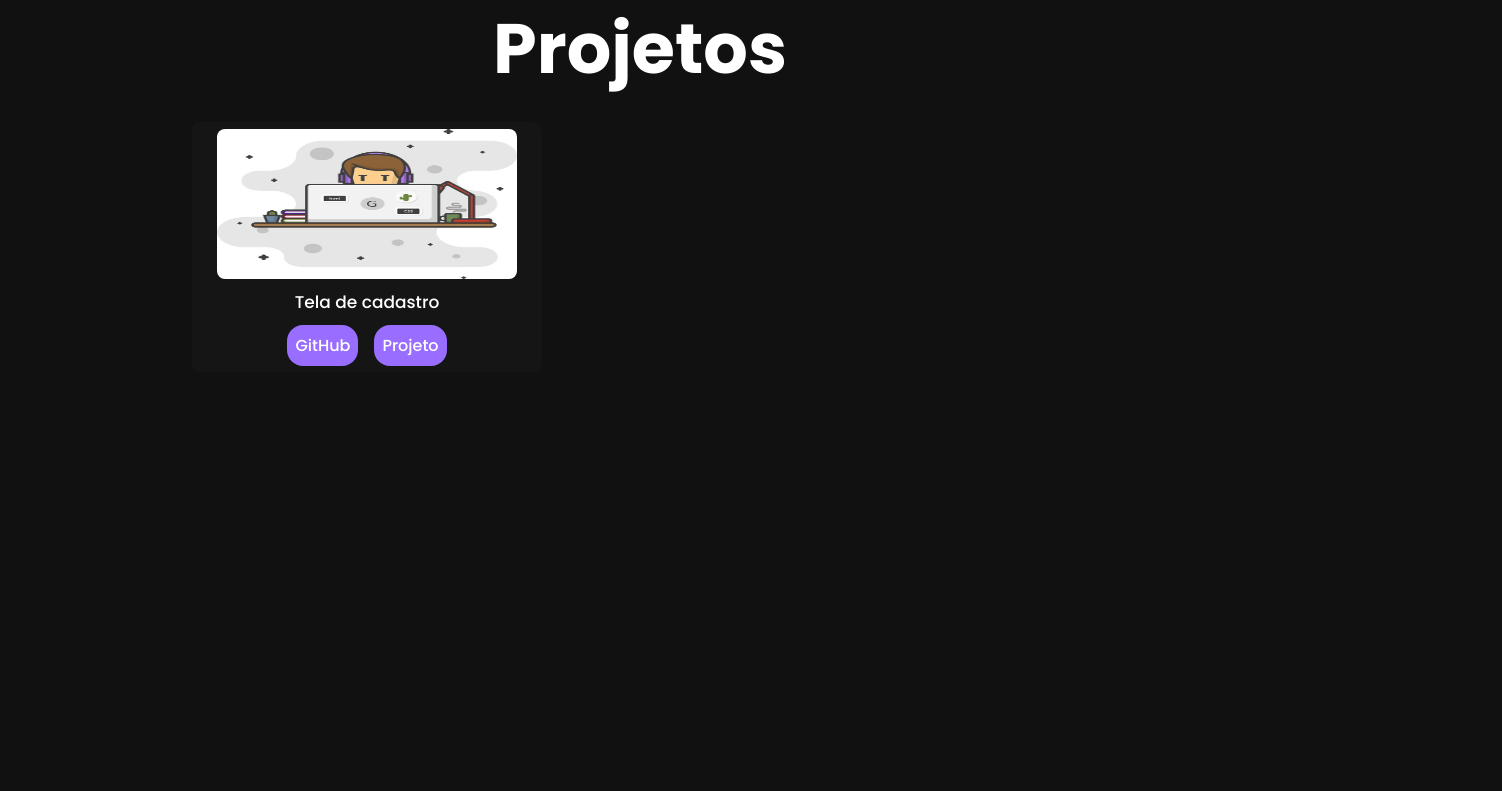
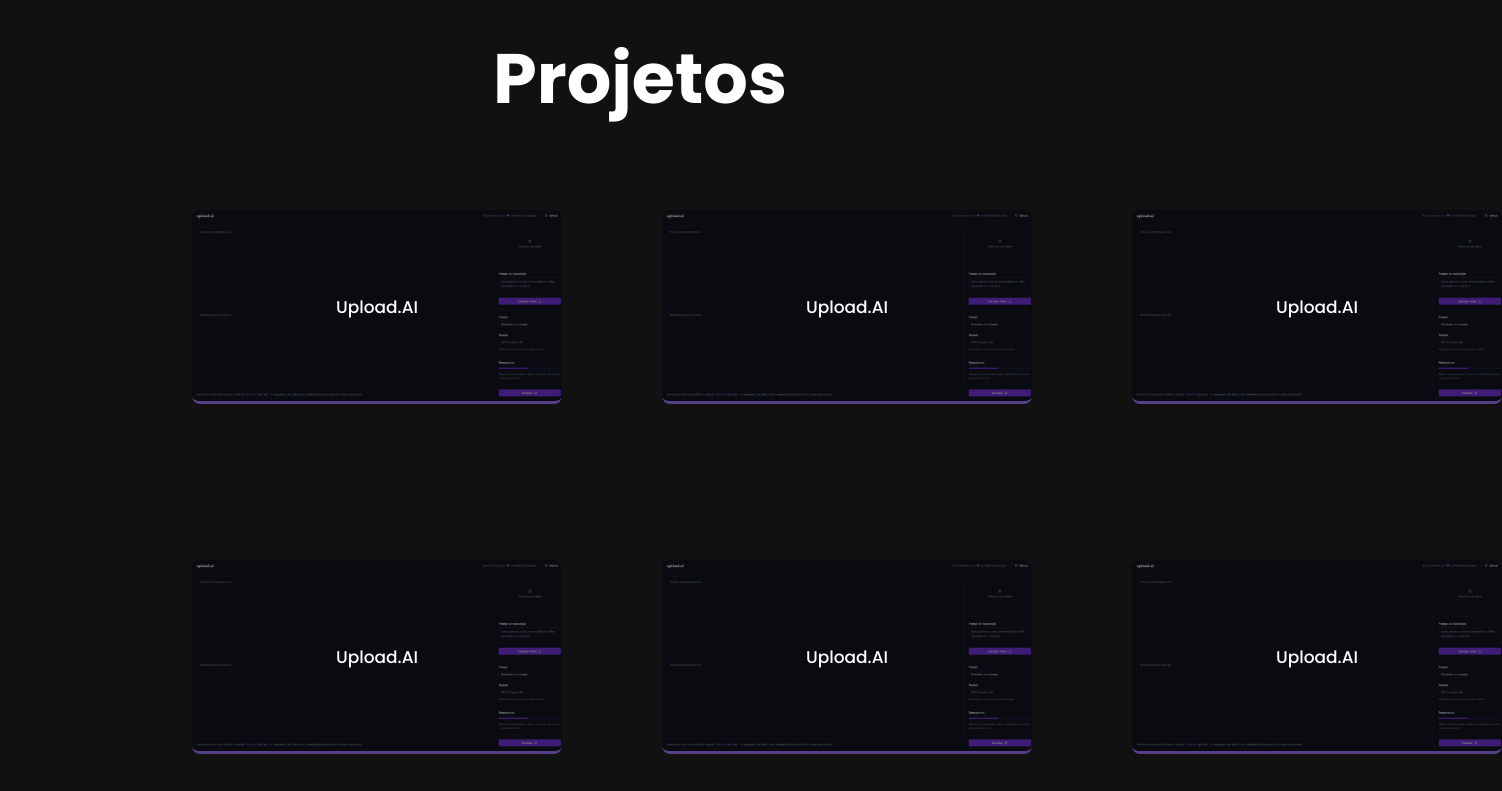
Before and after one commit to brunofelipehp/portfolio, a React (Vite) app: page / in a window 1280 px wide. Shown: the part 2220-3011 px from the top of the page, 1502 px wide, since content can reach past the window. Built offline with nearby package versions, Linux system fonts and the light colour scheme.

Commit message:
Create Project Section

```diff
--- a/src/components/MainContent/index.tsx
+++ b/src/components/MainContent/index.tsx
@@ -10,6 +10,7 @@
   Photo,
   PhotoAbout,
   Project,
+  ProjectContainer,
   ProjectImg,
   ProjectSection,
   ProjectTitle,
@@ -20,7 +21,7 @@
 
 import profilePhoto from "../../assets/profile.jpg";
 import aboutPhoto from "../../assets/Pro.png";
-import projectPhoto from "../../assets/Programmer.jpg";
+import projectPhoto from "../../assets/project.png";
 
 export function MainContent() {
   return (
@@ -65,14 +66,37 @@
       <ProjectSection>
         <TitleSection>Projetos</TitleSection>
 
-        <Project>
-          <ProjectImg src={projectPhoto} alt="" />
-          <ProjectTitle>Tela de cadastro</ProjectTitle>
-          <LinksProject>
-            <LinkProject href="">GitHub</LinkProject>
-            <LinkProject href="">Projeto</LinkProject>
-          </LinksProject>
-        </Project>
+        <ProjectContainer>
+          <Project>
+            <ProjectImg src={projectPhoto} alt="" />
+            <ProjectTitle>Upload.AI</ProjectTitle>
+          </Project>
+
+          <Project>
+            <ProjectImg src={projectPhoto} alt="" />
+            <ProjectTitle>Upload.AI</ProjectTitle>
+          </Project>
+
+          <Project>
+            <ProjectImg src={projectPhoto} alt="" />
+            <ProjectTitle>Upload.AI</ProjectTitle>
+          </Project>
+
+          <Project>
+            <ProjectImg src={projectPhoto} alt="" />
+            <ProjectTitle>Upload.AI</ProjectTitle>
+          </Project>
+
+          <Project>
+            <ProjectImg src={projectPhoto} alt="" />
+            <ProjectTitle>Upload.AI</ProjectTitle>
+          </Project>
+
+          <Project>
+            <ProjectImg src={projectPhoto} alt="" />
+            <ProjectTitle>Upload.AI</ProjectTitle>
+          </Project>
+        </ProjectContainer>
       </ProjectSection>
 
       <section>
--- a/src/components/MainContent/styles.ts
+++ b/src/components/MainContent/styles.ts
@@ -25,7 +25,7 @@
 export const TitleSection = styled.h2`
   font-size: 7rem;
   text-align: center;
-  margin-bottom: 2rem;
+  margin-bottom: 5rem;
 `;
 
 export const FitTitle = styled.p`
@@ -91,27 +91,46 @@
 
 export const ProjectSection = styled.section``;
 
+export const ProjectContainer = styled.section`
+  display: grid;
+  grid-template-columns: repeat(3, 1fr);
+  gap: 10rem;
+`;
+
 export const Project = styled.div`
+  width: 37rem;
+  height: 25rem;
   display: grid;
   place-content: center;
   text-align: center;
-  gap: 1rem;
-  width: 35rem;
-  height: 25rem;
-  padding: 8rem;
+  gap: 2rem;
   border-radius: 0.8rem;
+  position: relative;
+  transition: transform 0.3s ease-in-out;
 
-  background-color: #151515;
+  &:hover {
+    transform: scale(1.5);
+  }
 `;
 
 export const ProjectTitle = styled.p`
   font-size: 1.7rem;
+  position: absolute;
+  top: 50%;
+  left: 50%;
+  transform: translate(-50%, -50%);
+  display: inline-block;
+  z-index: 1;
 `;
 
 export const ProjectImg = styled.img`
-  width: 30rem;
-  height: 15rem;
+  max-width: 100%;
+  height: 100%;
+  opacity: 0.5;
   border-radius: 0.8rem;
+  border-bottom: 0.3rem solid #986dff;
+  animation-delay: 0.3s;
+  display: block;
 `;
 
 export const LinksProject = styled.div`
@@ -121,6 +140,7 @@
 `;
 
 export const LinkProject = styled.a`
+  width: 12rem;
   background-color: #986dff;
   padding: 0.8rem;
   border-radius: 1.6rem;
```
Also changed, not shown: src/assets/project.png (added).
